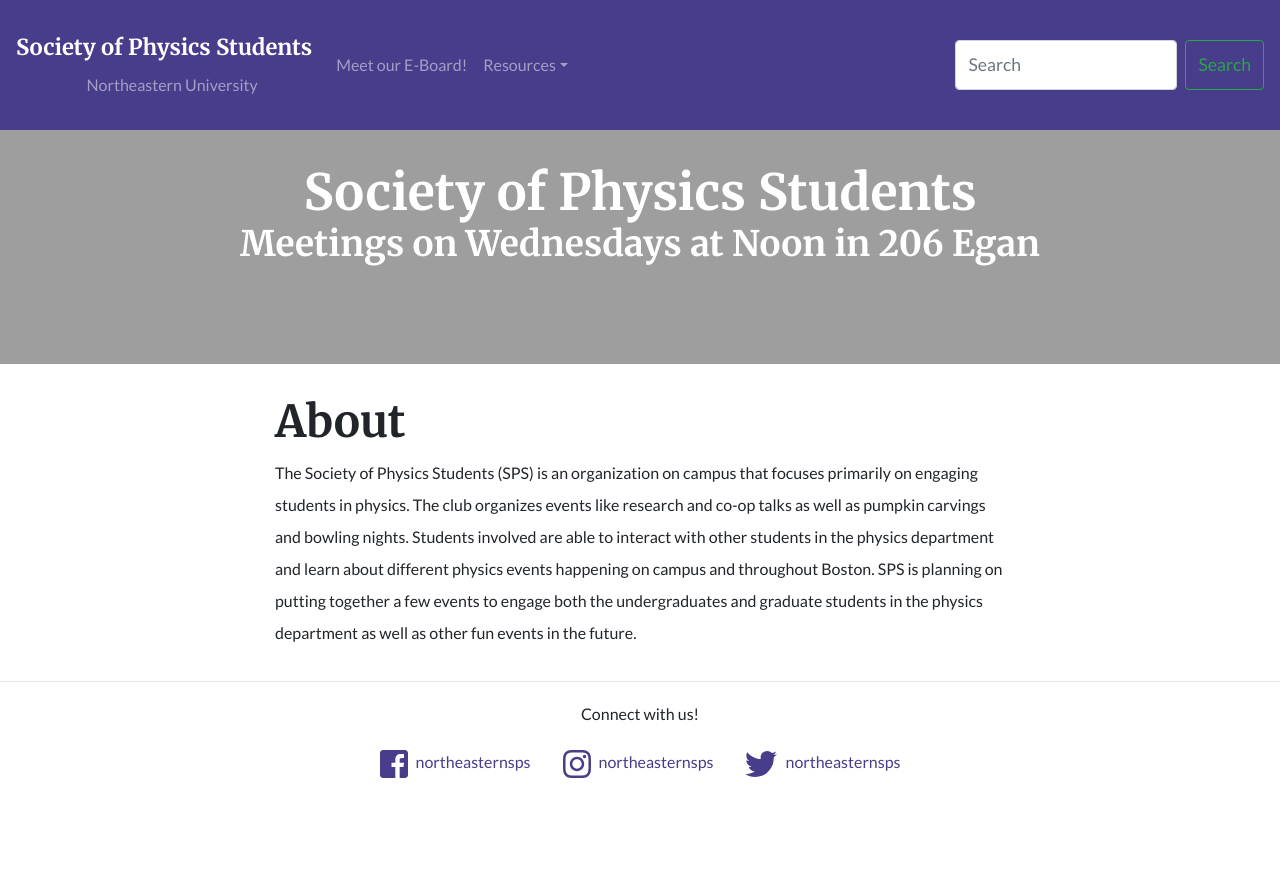
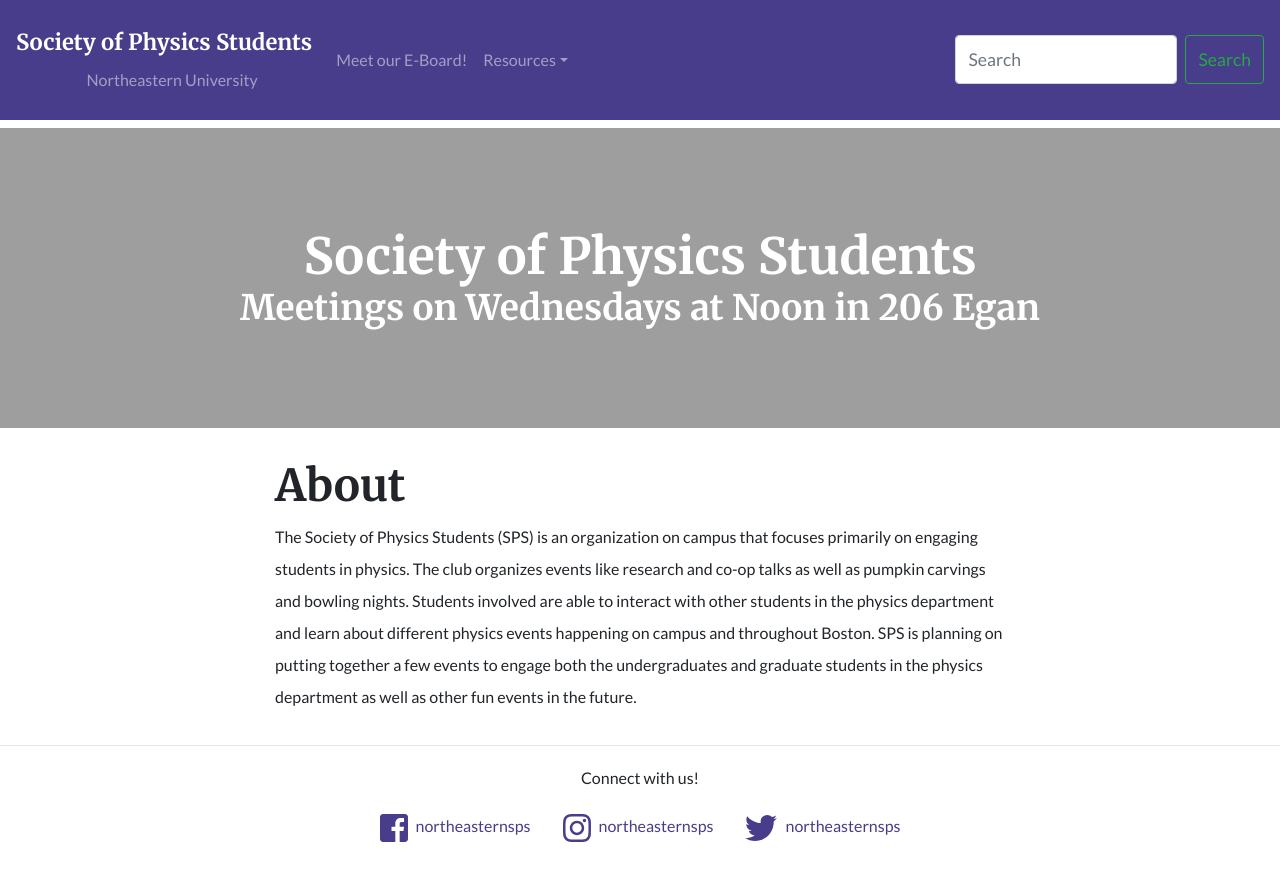
Before and after one commit to vegajustin26/sps-website, a Jekyll site: the page built from index.md, in a window 1280 px wide. Shown: the top 881 px of the page. Built offline with Jekyll 4.4.1, drawn with Linux system fonts in a browser that asks for light colours; nearby versions of some CDN libraries.

Commit message:
finish (temporarily) navbar work

```diff
--- a/_sass/_global.scss
+++ b/_sass/_global.scss
@@ -17,7 +17,7 @@
 
 a {
   color: $primary;
-  transition: .5s;
+  transition: color 0.5s ease-in-out;
 }
 
 * + .container {
@@ -27,6 +27,11 @@
 header + .container {
   // Sets margin from page top to where content begins so nothing is hidden under navbar
   margin-top: 8rem;
+}
+
+header + .featured-banner {
+  // Sets margin for featured layout specifically
+  margin-top: 6rem;
 }
 
 main article {
@@ -41,15 +46,6 @@
   }
 }
 
-.hide {
-  max-height: 0px !important;
-  display: none;
-}
-
-.shrink {
-  height: 0;
-  transition: height 0.8s cubic-bezier(.25,.8,.25,1);
-}
 
 // .btn-xl {
 //   @include heading-font;
--- a/_sass/_navbar.scss
+++ b/_sass/_navbar.scss
@@ -4,29 +4,21 @@
 
 .navbar  {
   background-color: $primary;
-  @include cubic-transition(all, 0.8);
-}
-
-.navbar-text {
-  position: relative;
-  opacity: 1;
-  max-height: 200px;
-  @include cubic-transition(max-height, 0.8);
+  @include cubic-transition(all, 0.8s);
 }
 
 .navbar-brand {
   @include heading-font;
-  position: relative;
 }
 
 nav[nav-type="expanded"] {
-  // padding-top: 1rem;
-  // padding-bottom: 1rem;
-  height: 130px;
+  padding-top: 1rem;
+  padding-bottom: 1rem;
+  // height: 130px;
 }
 
 nav[nav-type="mini"] {
-  // padding-top: .5rem;
-  // padding-bottom: .5rem;
-  height: 80px;
+  padding-top: .5rem;
+  padding-bottom: .5rem;
+  // height: 80px;
 }
```
